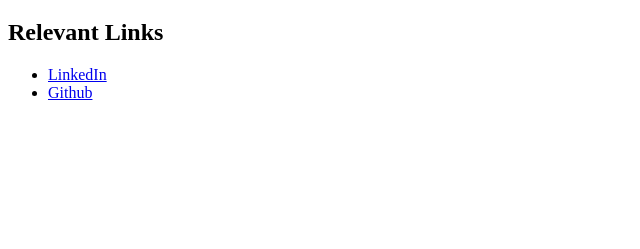
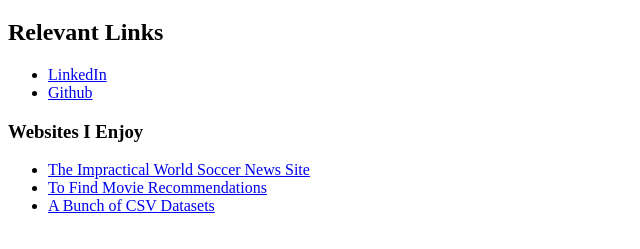
Before and after one commit to amrubal/amrubal.github.io, a plain HTML site: page index.html in a window 1280 px wide. Shown: the part 61-310 px from the top of the page, without its empty margins (0-640 px from the left). Drawn offline with Linux system fonts and the light colour scheme.

Commit message:
update(1)

```diff
--- a/index.html
+++ b/index.html
@@ -17,6 +17,15 @@
 
 </ul>
 
+<h3> Websites I Enjoy </h3>
+<ul>
+    <li><a href = "https://www.reddit.com/r/soccer/"> The Impractical World Soccer News Site </a></li>
+    <li><a href = "https://letterboxd.com/lists/popular/"> To Find Movie Recommendations</a></li>
+    <li><a href = "https://corgis-edu.github.io/corgis/csv/"> A Bunch of CSV Datasets</a></li>
+
+
+</ul>
+
 </body>
 
 
```
